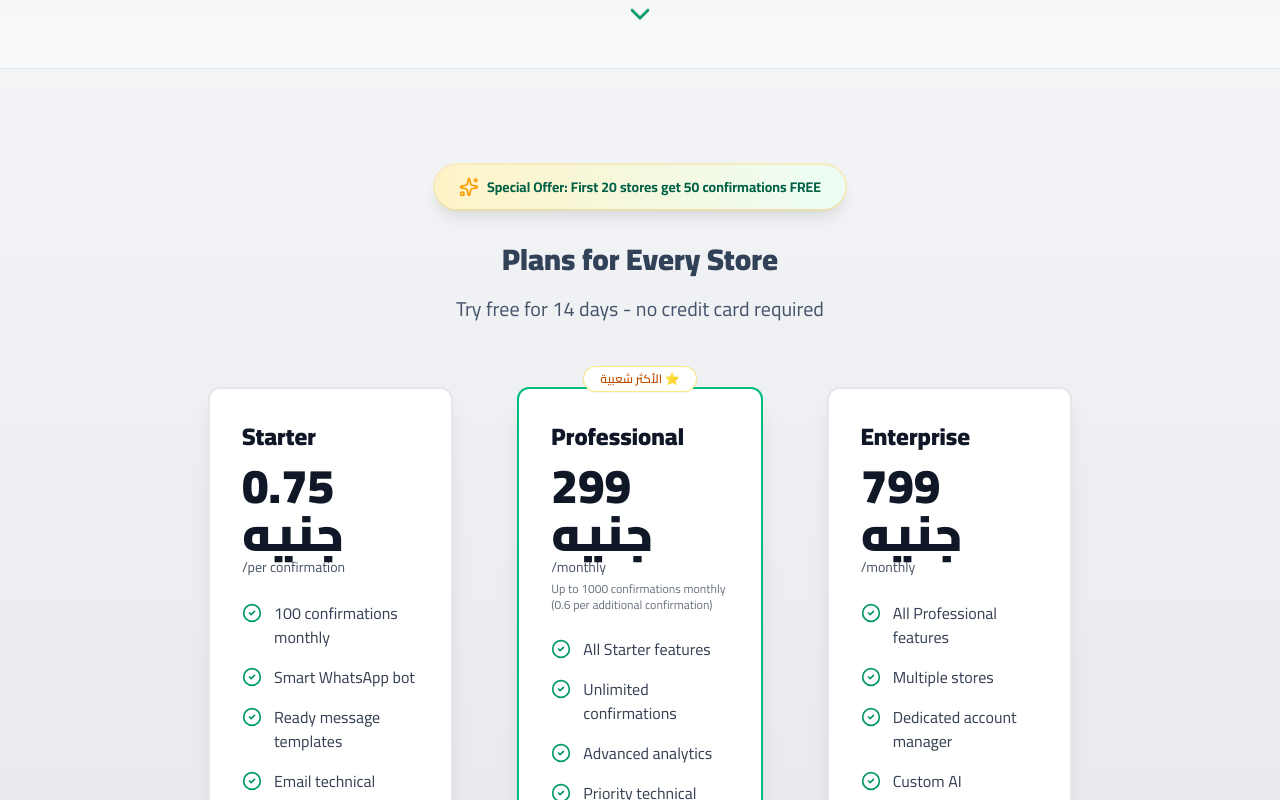
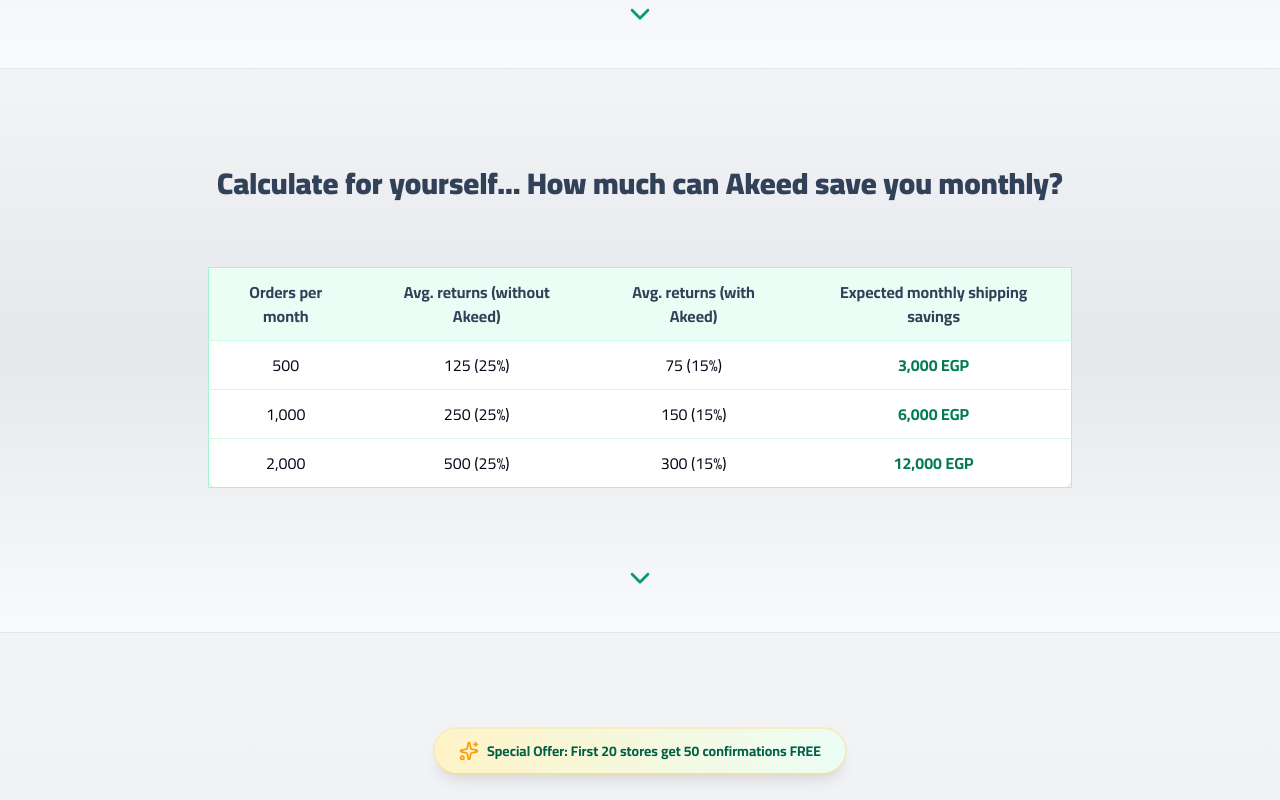
Before and after one commit to AhmedHafez1/post-order, a Next.js app: page /en in a window 1280 px wide. Shown: the part 4077-4877 px from the top of the page. Built offline with nearby package versions, Linux system fonts and the light colour scheme; no server answers.

Commit message:
feat: add ROI Calculator section with data table for improved user insights on savings and returns

```diff
--- a/public/messages/ar.json
+++ b/public/messages/ar.json
@@ -290,6 +290,15 @@
     "important_cta": "حتى نبدأ معك فوراً",
     "cta": "افتح واتساب الآن 📱"
   },
+
+  "roi_calculator": {
+    "section_title": "احسب بنفسك.. \"أكيد\" هيوفرلك كام في الشهر؟",
+    "orders": "عدد الطلبات شهرياً",
+    "returns_without": "متوسط المرتجعات (بدون أكيد)",
+    "returns_with": "متوسط المرتجعات (مع أكيد)",
+    "savings": "التوفير الشهري المتوقع في مصاريف الشحن",
+    "currency": "جنيه"
+  },
   "footer": {
     "copyright": "© 2024 Post Order. جميع الحقوق محفوظة."
   }
--- a/public/messages/en.json
+++ b/public/messages/en.json
@@ -290,6 +290,15 @@
     "important_cta": "So we can start with you immediately",
     "cta": "Open WhatsApp Now 📱"
   },
+
+  "roi_calculator": {
+    "section_title": "Calculate for yourself... How much can Akeed save you monthly?",
+    "orders": "Orders per month",
+    "returns_without": "Avg. returns (without Akeed)",
+    "returns_with": "Avg. returns (with Akeed)",
+    "savings": "Expected monthly shipping savings",
+    "currency": "EGP"
+  },
   "footer": {
     "copyright": "© 2024 Post Order. All rights reserved."
   }
--- a/src/app/[locale]/page.tsx
+++ b/src/app/[locale]/page.tsx
@@ -4,6 +4,7 @@ import HowItWorks from '@/components/sections/HowItWorks'
 import Solution from '@/components/sections/Solution'
 import Pricing from '@/components/sections/Pricing'
 import FAQ from '@/components/sections/FAQ'
+import ROICalculator from '@/components/sections/ROICalculator'
 
 export default function Home() {
   return (
@@ -21,6 +22,9 @@ export default function Home() {
         <HowItWorks />
       </section>
       <section className="w-full border-t bg-linear-to-b from-gray-100 via-gray-200 to-gray-50">
+        <ROICalculator />
+      </section>
+      <section className="w-full border-t bg-linear-to-b from-gray-100 via-gray-200 to-gray-50">
         <Pricing />
       </section>
       <section className="w-full border-t bg-linear-to-b from-gray-100 via-gray-200 to-gray-50">
--- a/src/components/sections/HowItWorks.tsx
+++ b/src/components/sections/HowItWorks.tsx
@@ -1,6 +1,7 @@
 'use client'
 
 import { useTranslations } from 'next-intl'
+
 import { Container } from '@/components/ui/container'
 import { Section } from '@/components/ui/section'
 import { motion } from 'framer-motion'
@@ -26,11 +27,10 @@ const item = {
 function HowItWorks() {
   const t = useTranslations('how_it_works')
   const pathname = usePathname()
-
   // Extract locale from pathname (assuming /[locale]/...)
   const locale = pathname?.split('/')[1] === 'en' ? 'en' : 'ar'
-
   return (
+    <>
       <Section
         id="how-it-works"
         className="relative px-8 sm:px-12 md:px-16 lg:px-48"
@@ -68,7 +68,7 @@ function HowItWorks() {
           >
             {features.howItWorks.map((step, idx) => (
               <motion.div key={step.key} variants={item}>
-              <div className="group relative overflow-hidden rounded-2xl border border-emerald-100 bg-white px-8 py-6 transition-all duration-300 hover:-translate-y-1 hover:border-emerald-200 hover:shadow-lg lg:min-h-80">
+                <div className="group relative overflow-hidden rounded-2xl border border-emerald-100 bg-white px-8 py-6 transition-all duration-300 hover:-translate-y-1 hover:border-emerald-200 hover:shadow-lg lg:min-h-90">
                   {/* Gradient overlay on hover */}
                   <div className="absolute inset-0 bg-linear-to-br from-emerald-50/50 to-transparent opacity-0 transition-opacity duration-300 group-hover:opacity-100" />
 
@@ -102,10 +102,12 @@ function HowItWorks() {
               </motion.div>
             ))}
           </motion.div>
+
           {/* Scroll Indicator */}
-        <ScrollDownArrow to="pricing" />
+          <ScrollDownArrow to="calculator" />
         </Container>
       </Section>
+    </>
   )
 }
 
--- /dev/null
+++ b/src/components/sections/ROICalculator.tsx
@@ -0,0 +1,80 @@
+'use client'
+
+import { useTranslations } from 'next-intl'
+import { Container } from '@/components/ui/container'
+import { Section } from '@/components/ui/section'
+import ScrollDownArrow from './ScrollDownArrow'
+
+const roiData = [
+  {
+    orders: '500',
+    returnsWithout: '125 (25%)',
+    returnsWith: '75 (15%)',
+    savings: '3,000',
+  },
+  {
+    orders: '1,000',
+    returnsWithout: '250 (25%)',
+    returnsWith: '150 (15%)',
+    savings: '6,000',
+  },
+  {
+    orders: '2,000',
+    returnsWithout: '500 (25%)',
+    returnsWith: '300 (15%)',
+    savings: '12,000',
+  },
+]
+
+export default function ROICalculator() {
+  const t = useTranslations('roi_calculator')
+  return (
+    <Section
+      id="calculator"
+      className="relative px-8 sm:px-12 md:px-16 lg:px-48"
+    >
+      <Container>
+        <div className="text-center">
+          <h2 className="mb-16 text-xl leading-tight font-black text-slate-700 sm:text-2xl lg:text-3xl">
+            {t('section_title')}
+          </h2>
+        </div>
+        <div className="flex justify-center overflow-x-auto pb-12">
+          <table className="min-w-4/5 rounded-xl border border-emerald-200 bg-white text-center">
+            <thead className="bg-emerald-50">
+              <tr>
+                <th className="px-4 py-3 font-bold text-slate-700">
+                  {t('orders')}
+                </th>
+                <th className="px-4 py-3 font-bold text-slate-700">
+                  {t('returns_without')}
+                </th>
+                <th className="px-4 py-3 font-bold text-slate-700">
+                  {t('returns_with')}
+                </th>
+                <th className="px-4 py-3 font-bold text-slate-700">
+                  {t('savings')}
+                </th>
+              </tr>
+            </thead>
+            <tbody>
+              {roiData.map((row, idx) => (
+                <tr key={idx} className="border-t border-emerald-100">
+                  <td className="px-4 py-3">{row.orders}</td>
+                  <td className="px-4 py-3">{row.returnsWithout}</td>
+                  <td className="px-4 py-3">{row.returnsWith}</td>
+                  <td className="px-4 py-3 font-bold text-emerald-700">
+                    {row.savings} {t('currency')}
+                  </td>
+                </tr>
+              ))}
+            </tbody>
+          </table>
+        </div>
+
+        {/* Scroll Indicator */}
+        <ScrollDownArrow to="pricing" />
+      </Container>
+    </Section>
+  )
+}
```
Lines whose indentation alone changed are shown as unchanged.
